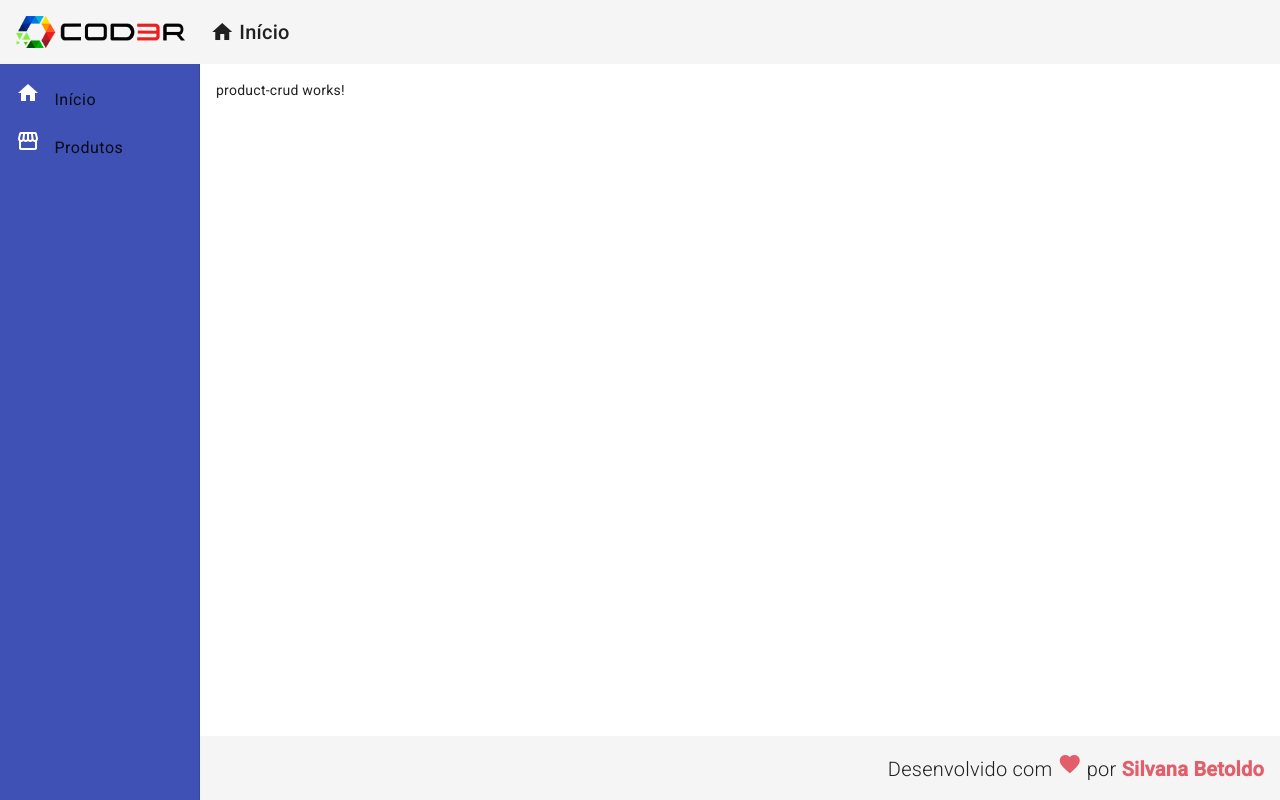
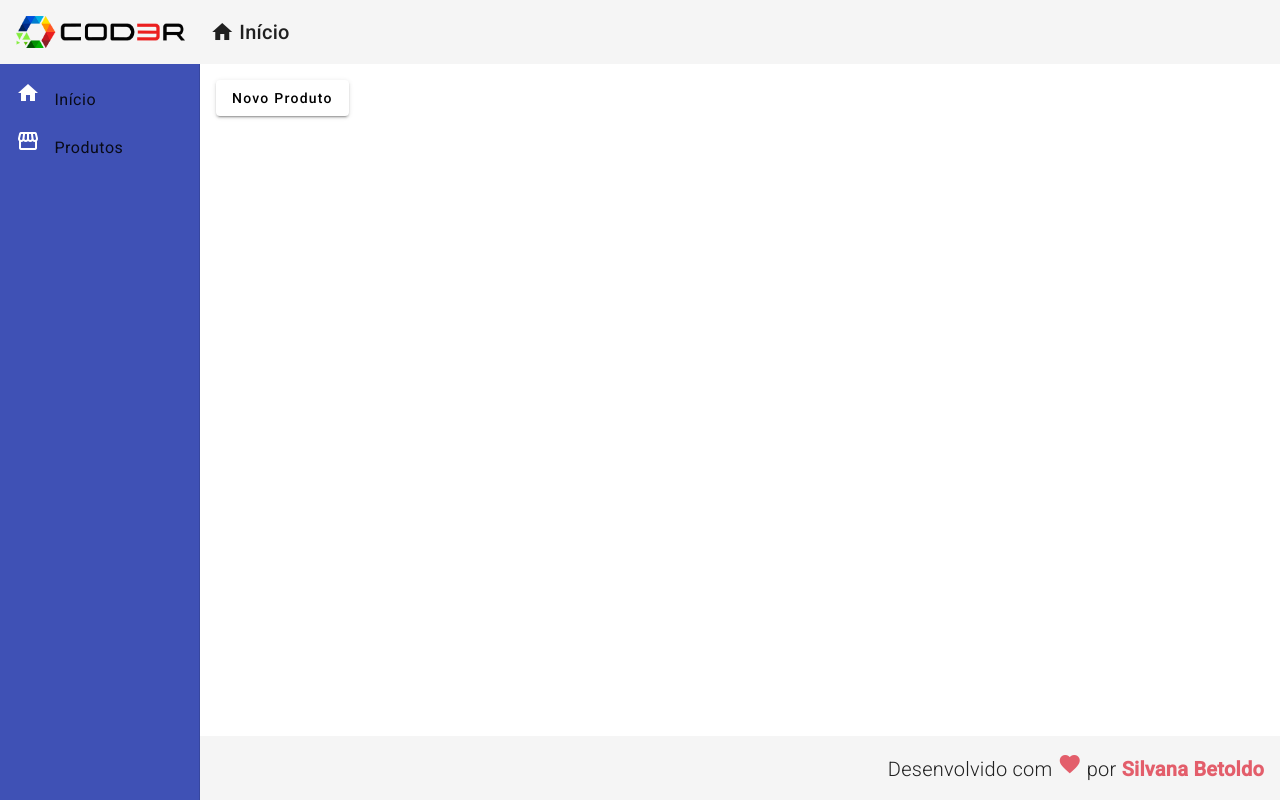
Before and after one commit to Silbetoldo/CRUD_ANGULAR, an Angular app in the folder frontend/: page /products in a window 1280 px wide. Built offline with nearby package versions, Linux system fonts and the light colour scheme.

Commit message:
Inserindo botão de navegação

```diff
--- /dev/null
+++ b/frontend/src/app/components/product/product-create/product-create.component.html
@@ -0,0 +1 @@
+<p>product-create works!</p>
--- a/frontend/src/app/views/product-crud/product-crud.component.html
+++ b/frontend/src/app/views/product-crud/product-crud.component.html
@@ -1 +1 @@
-<p>product-crud works!</p>
+<button mat-raised-button (click)="navigateToProductCreate()">Novo Produto</button>
--- a/frontend/src/app/views/product-crud/product-crud.component.ts
+++ b/frontend/src/app/views/product-crud/product-crud.component.ts
@@ -1,10 +1,19 @@
-import { Component } from '@angular/core';
+import { Component, OnInit } from '@angular/core';
+import { Router } from '@angular/router';
 
 @Component({
   selector: 'app-product-crud',
   templateUrl: './product-crud.component.html',
   styleUrls: ['./product-crud.component.css']
 })
-export class ProductCrudComponent {
+export class ProductCrudComponent implements OnInit{
 
+  constructor(private router: Router){}
+
+  ngOnInit(): void {
+
+  }
+  navigateToProductCreate(): void{
+    this.router.navigate(['/products/create'])
+  }
 }
```
Also changed, not shown: frontend/src/app/app-routing.module.ts (+8 -2 lines), frontend/src/app/app.module.ts (+8 -3 lines), frontend/src/app/components/product/product-create/product-create.component.ts (added, +10 -0 lines), frontend/src/app/components/product/product-create/product-create.component.css (added).
